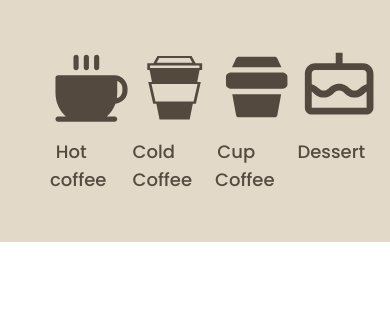
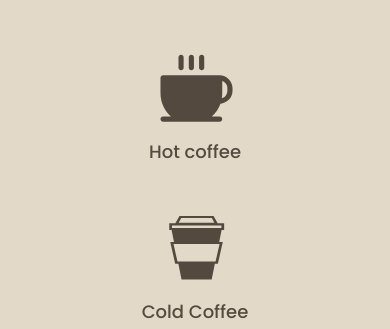
Before and after one commit to Amirhb20/espresso-store, a website: page public/index.html in a window 390 px wide. Shown: the part 840-1169 px from the top of the page. Before the commit the page ends 1082 px from the top, so only its background shows below. Drawn offline with Linux system fonts and the light colour scheme; files whose address does not match are found by name.

Commit message:
style: make categories section responsive

```diff
--- a/public/index.html
+++ b/public/index.html
@@ -182,7 +182,7 @@
             <div
               class="flex justify-between items-center border-b pb-6 border-white"
             >
-              <h2 class="font-PlayfairDisplay-Bold text-lg text-white">
+              <h2 class="font-PlayfairDisplay-Bold text-xl text-white">
                 Coffea
               </h2>
               <button class="nav-close-icon cursor-pointer">
@@ -246,9 +246,11 @@
       <section class="categories bg-Cotton-Cream">
         <div class="container py-12">
           <!-- categories wrapper -->
-          <div class="grid grid-cols-4 gap-10 text-center max-w-5xl mx-auto">
+          <div
+            class="grid sm:grid-cols-2 md:grid-cols-4 gap-10 text-center max-w-5xl mx-auto"
+          >
             <div class="category-item">
-              <svg class="w-20 h-20 mx-auto category-icon">
+              <svg class="w-20 h-20 mx-auto">
                 <use href="#Hot-coffee"></use>
               </svg>
               <h4 class="mt-3 font-Poppins-Medium text-lg text-Light-Taupe">
@@ -256,7 +258,7 @@
               </h4>
             </div>
             <div class="category-item">
-              <svg class="w-20 h-20 mx-auto category-icon">
+              <svg class="w-20 h-20 mx-auto">
                 <use href="#cold-coffee"></use>
               </svg>
               <h4 class="mt-3 font-Poppins-Medium text-lg text-Light-Taupe">
```
Also changed, not shown: public/style/app.css.
